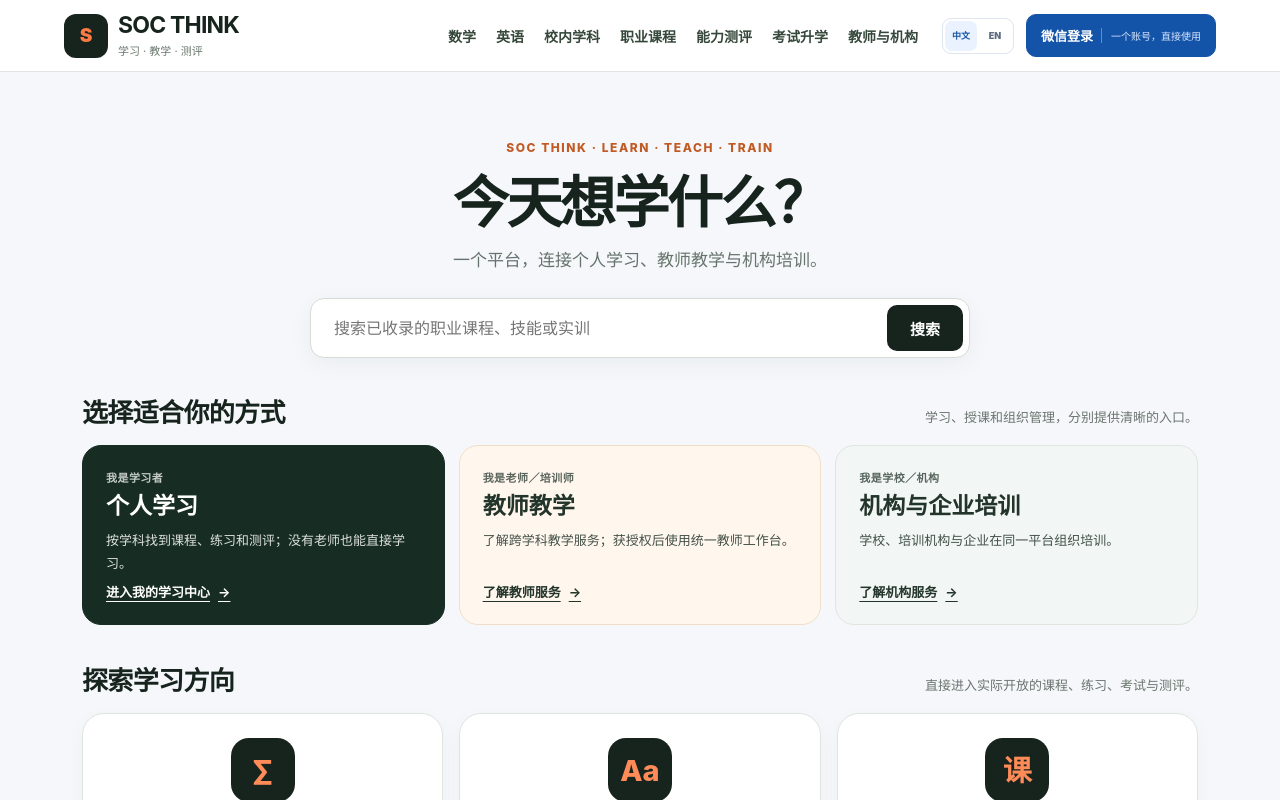
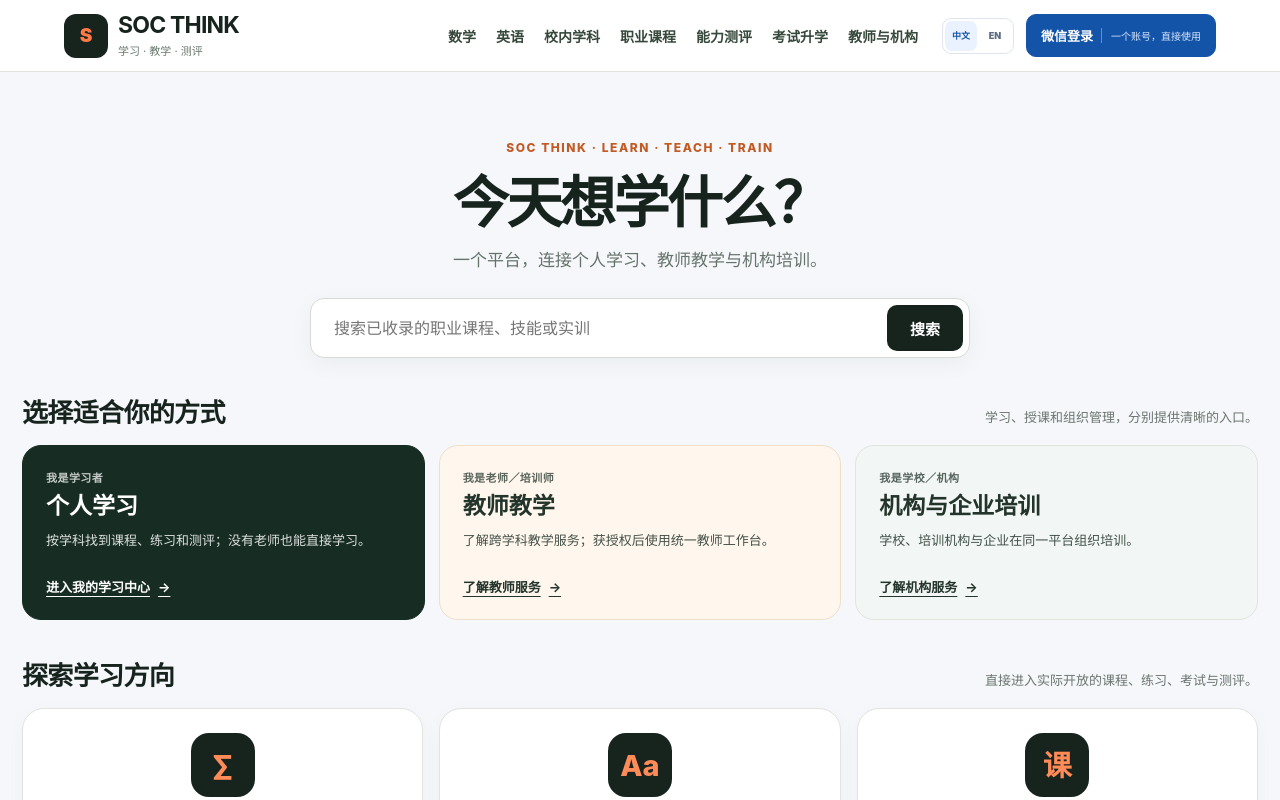
Before and after one commit to star8592/Kangaroo-Practice-Simulator, a Next.js app: page / in a window 1280 px wide. Shown: the top 800 px of the page. Built offline with nearby package versions, Linux system fonts and the light colour scheme; no server answers.

Commit message:
style(site): use canonical responsive layout width rather than bespoke screens

```diff
--- a/src/components/SocthinkPortal.module.css
+++ b/src/components/SocthinkPortal.module.css
@@ -1,4 +1,4 @@
-.shell{max-width:1160px;margin:0 auto;padding:clamp(35px,5vw,70px) 22px 72px;color:#17231d}
+.shell{max-width:var(--layout-standard);margin:0 auto;padding:clamp(35px,5vw,70px) 22px 72px;color:#17231d}
 .intro{text-align:center;max-width:800px;margin:0 auto 34px}
 .kicker{color:#c25a24;font-size:12px;letter-spacing:.13em;font-weight:800}
 .intro h1{margin:15px 0 10px;font-size:clamp(36px,5vw,56px);line-height:1.16;letter-spacing:-.045em}
```
